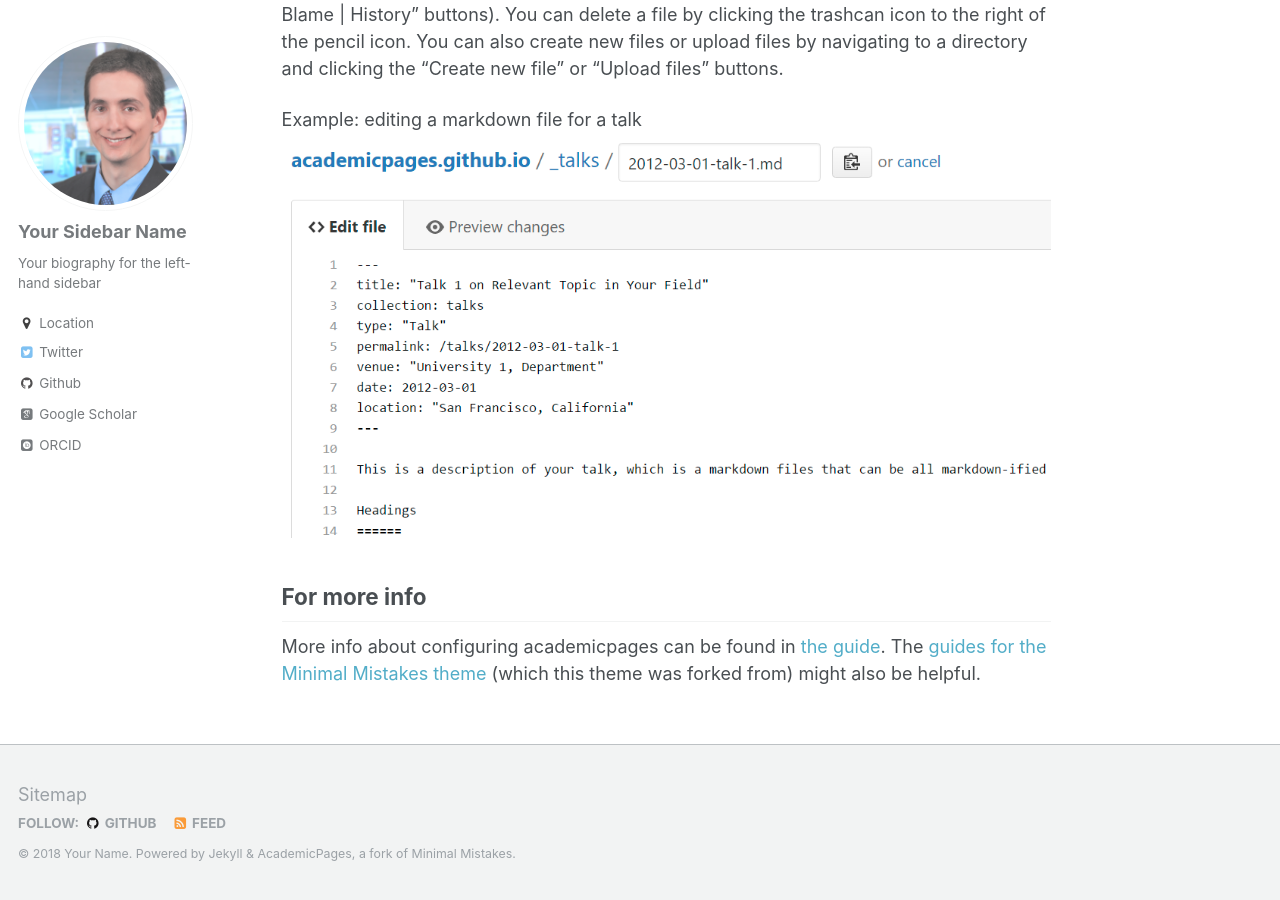
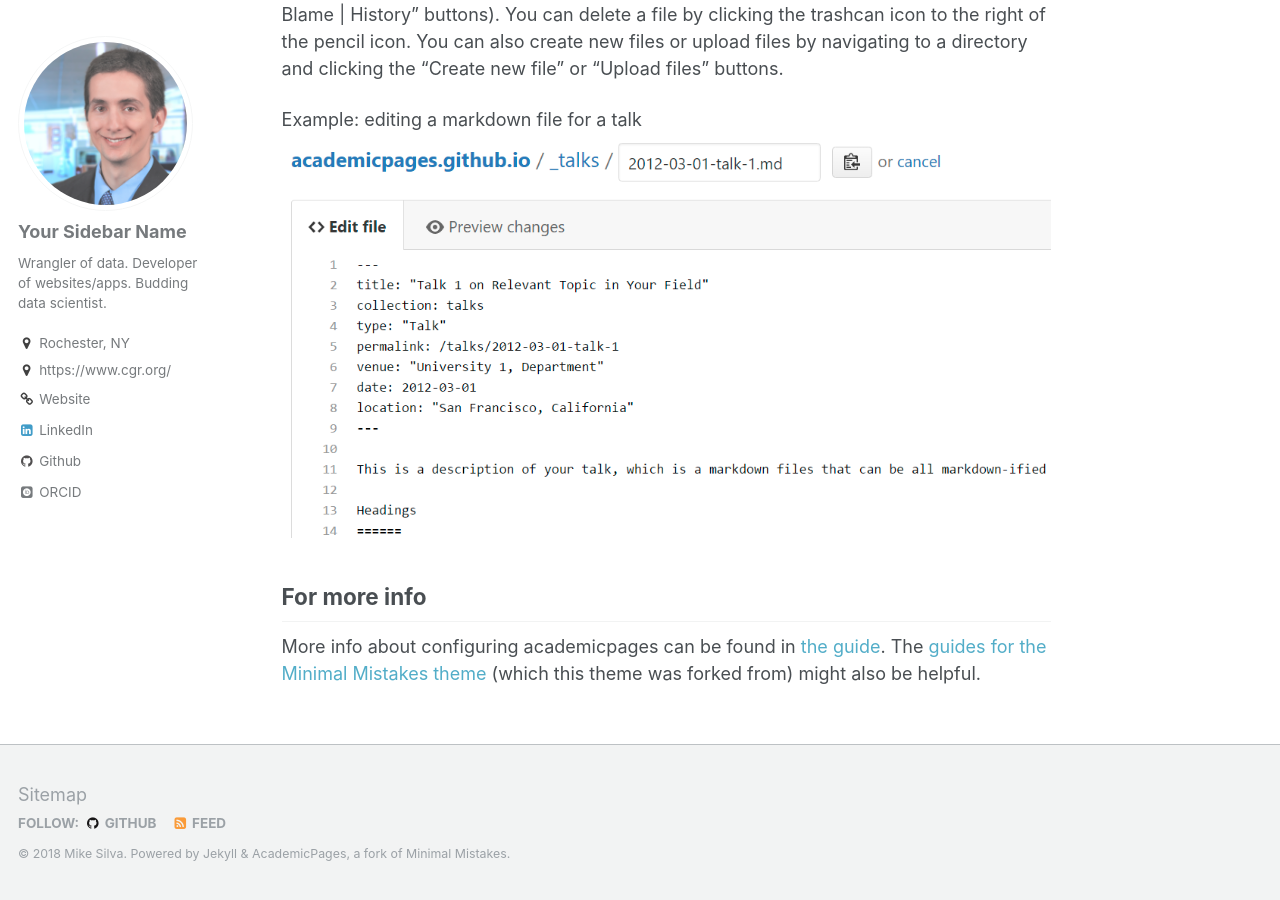
Before and after one commit to mikeasilva/mikeasilva.github.io, a Jekyll site: the page built from _pages/about.md, in a window 1280 px wide and 900 px high, scrolled down 2463 px. Built offline with Jekyll 4.4.1, drawn with Linux system fonts in a browser that asks for light colours; some web fonts are replaced; some of the changed text lies outside the part shown.

Commit message:
Update _config.yml
Personalizations

```diff
--- a/_config.yml
+++ b/_config.yml
@@ -7,13 +7,13 @@
 
 # Site Settings
 locale                   : "en-US"
-title                    : "Your Name / Site Title"
+title                    : "Mike Silva"
 title_separator          : "-"
-name                     : &name "Your Name"
+name                     : &name "Mike Silva"
 description              : &description "personal description"
-url                      : https://academicpages.github.io # the base hostname & protocol for your site e.g. "https://mmistakes.github.io"
+url                      : https://mikeasilva.github.io # the base hostname & protocol for your site e.g. "https://mmistakes.github.io"
 baseurl                  : "" # the subpath of your site, e.g. "/blog"
-repository               : "academicpages/academicpages.github.io"
+repository               : "mikeasilva/mikeasilva.github.io"
 teaser                   :  # filename of teaser fallback teaser image placed in /images/, .e.g. "500x300.png"
 breadcrumbs              : false # true, false (default)
 words_per_minute         : 160
@@ -31,7 +31,7 @@ comments:
     colorscheme          : # "light" (default), "dark"
 staticman:
   allowedFields          : ['name', 'email', 'url', 'message']
-  branch                 : "gh-pages" # "master", "gh-pages"
+  branch                 : "master" # "master", "gh-pages"
   commitMessage          : "New comment."
   filename               : comment-{@timestamp}
   format                 : "yml"
@@ -81,31 +81,31 @@ analytics:
 author:
   name             : "Your Sidebar Name"
   avatar           : "profile.png"
-  bio              : "Your biography for the left-hand sidebar"
-  location         : "Location"
-  employer         :
-  googlescholar    : "http://yourfullgooglescholarurl.com"
+  bio              : "Wrangler of data. Developer of websites/apps. Budding data scientist."
+  location         : "Rochester, NY"
+  employer         : "https://www.cgr.org/"
+  googlescholar    :
   email            :
-  uri              :
+  uri              : "https://buddingdatascientist.wordpress.com/"
   bitbucket        :
   codepen          :
   dribbble         :
   flickr           :
   facebook         :
   foursquare       :
-  github           : "academicpages"
+  github           : "mikeasilva"
   google_plus      :
   keybase          :
   instagram        :
   lastfm           :
-  linkedin         :
-  orcid            : "http://orcid.org/yourorcidurl"
+  linkedin         : "http://www.linkedin.com/in/michaelsilva/"
+  orcid            : "https://orcid.org/0000-0001-7344-660X"
   pinterest        :
   soundcloud       :
   stackoverflow    : # http://stackoverflow.com/users/123456/username
   steam            :
   tumblr           :
-  twitter          : "replacethistwitterhandle"
+  twitter          :
   vine             :
   weibo            :
   xing             :
```
